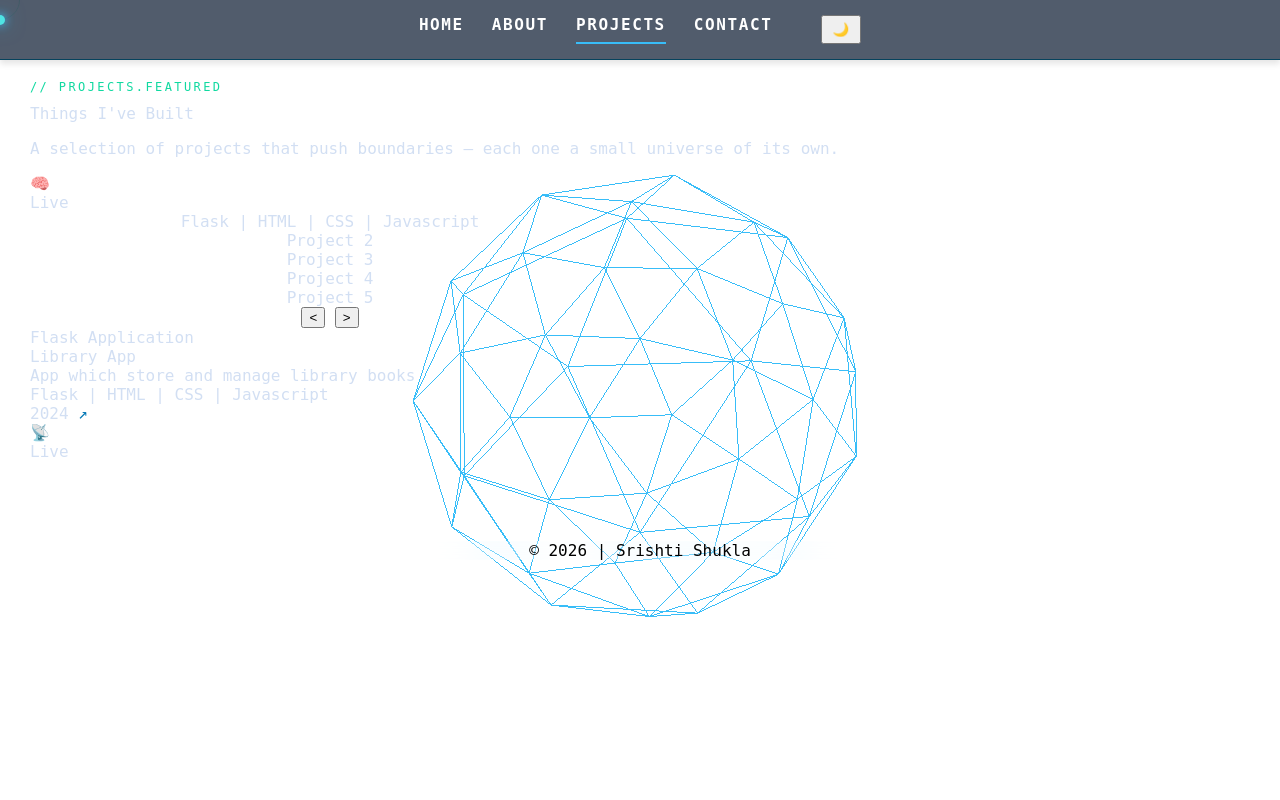
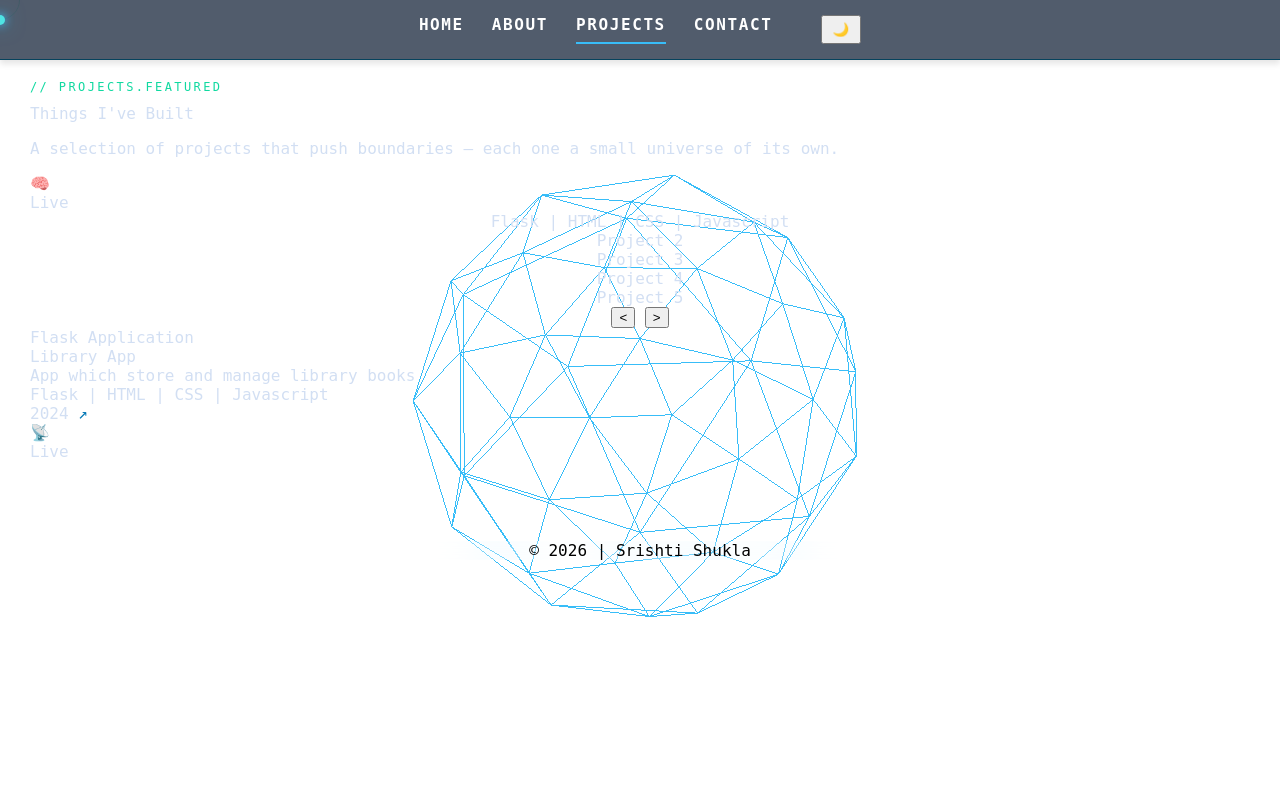
Before and after one commit to sris-14/Portfolio, a Flask app: page /projects in a window 1280 px wide. Run offline with Flask 3, Linux system fonts and the light colour scheme.

Commit message:
update : card formatting

```diff
--- a/static/style.css
+++ b/static/style.css
@@ -265,4 +265,5 @@ ul.skills-list{
     overflow: hidden;
     border-radius: 25px;
     text-align: center;
+    margin: 0 auto;
 }
```
